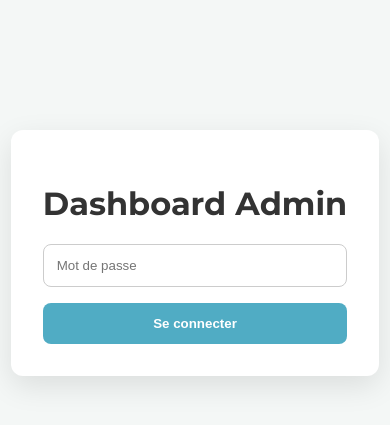
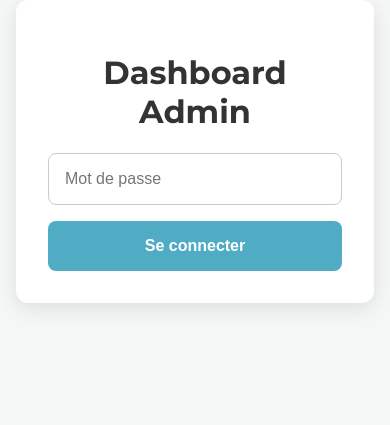
Before and after one commit to 0dayMonkey/JAE-front, a plain HTML site: page admin.html in a window 390 px wide. Shown: the part 169-594 px from the top of the page. Drawn offline with Linux system fonts and the light colour scheme.

Commit message:
update admin.html, admin.css and admin.js

```diff
--- a/css/admin.css
+++ b/css/admin.css
@@ -39,7 +39,7 @@ body { font-family: var(--font-family-main); background-color: var(--color-backg
 #login-screen { display: flex; justify-content: center; align-items: center; height: 100vh; }
 .login-container { padding: 2rem; background: var(--color-surface); border-radius: 12px; box-shadow: 0 10px 30px rgba(0,0,0,0.1); text-align: center; }
 #admin-login-form { display: flex; flex-direction: column; gap: 1rem; }
-#admin-login-form input { padding: 0.8rem; border: 1px solid #ccc; border-radius: 8px; }
+#admin-login-form input { padding: 0.8rem; border: 1px solid #ccc; border-radius: 8px; font-size: 1rem; }
 #admin-login-form button { padding: 0.8rem; border-radius: 8px; border: none; background-color: var(--color-primary); color: white; font-weight: 700; cursor: pointer; }
 
 #dashboard-screen { display: flex; height: 100vh; }
@@ -85,6 +85,11 @@ th { font-weight: 900; }
 .card { display: none; }
 
 @media (max-width: 767px) {
+    #login-screen { padding: 1rem; align-items: flex-start; padding-top: 20vh;}
+    .login-container { width: 100%; box-shadow: 0 5px 20px rgba(0,0,0,0.1); }
+    #admin-login-form input { font-size: 16px; padding: 1rem; }
+    #admin-login-form button { font-size: 16px; padding: 1rem; }
+
     .sidebar {
         position: fixed;
         left: 0;
--- a/js/admin.js
+++ b/js/admin.js
@@ -1,4 +1,4 @@
-const API_URL  = 'https://miaou.vps.webdock.cloud/api';
+const API_URL = 'https://miaou.vps.webdock.cloud/api';
 
 const state = {
     token: null,
```
